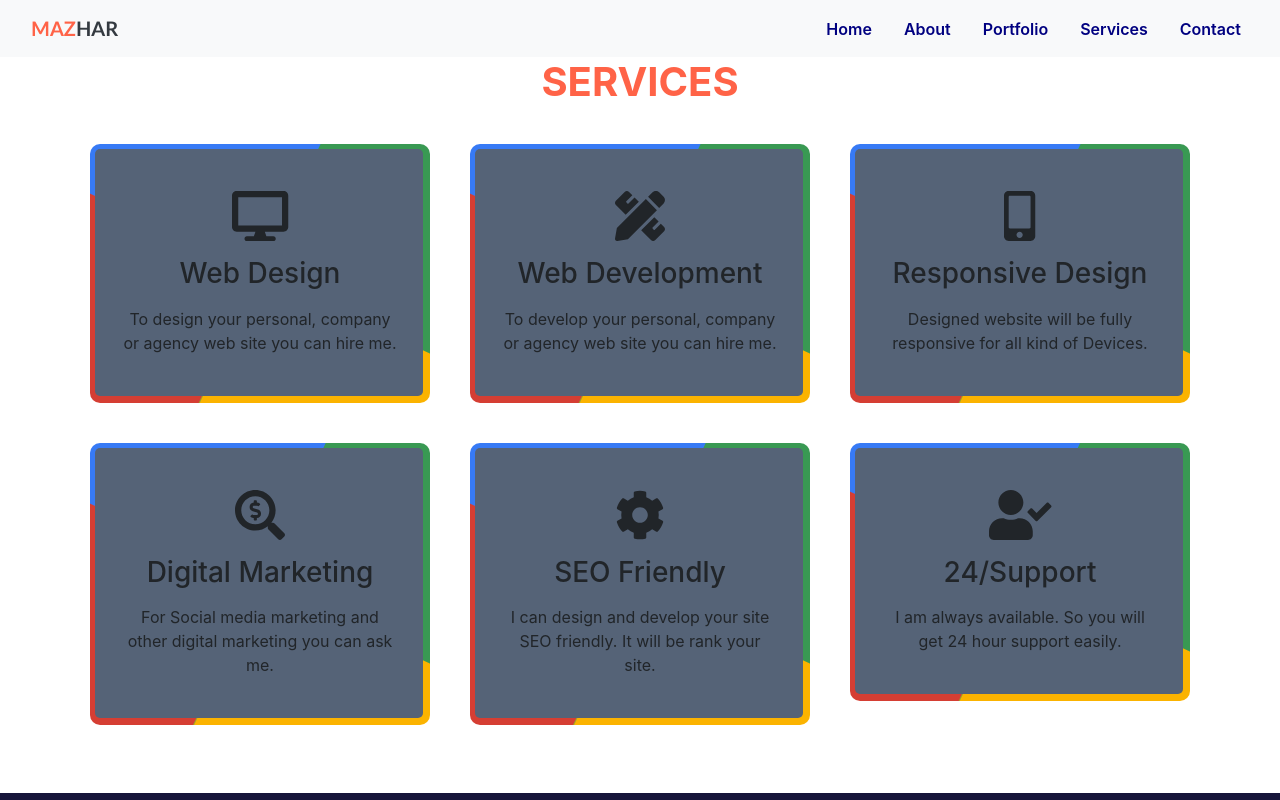
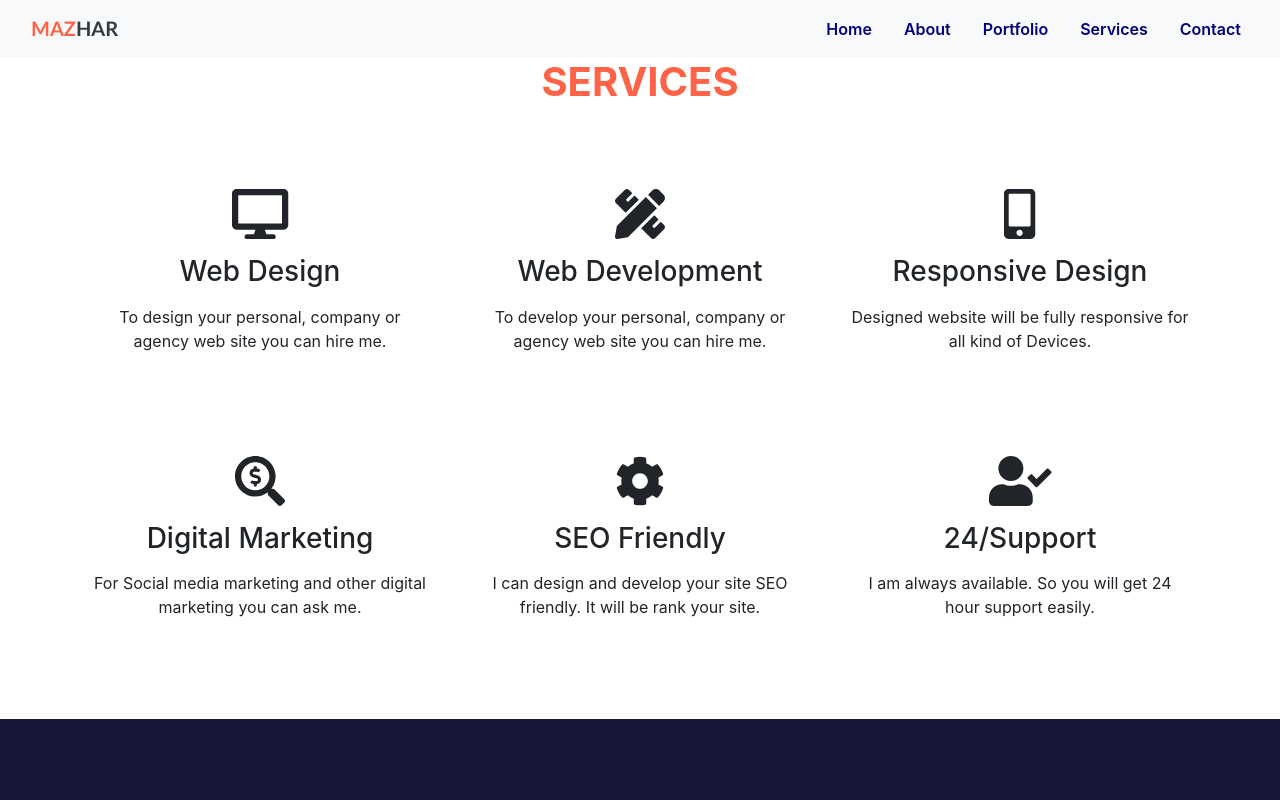
Before and after one commit to mazhars-git/my-portfolio-site, a React (Create React App) app: page /services in a window 1280 px wide. Shown: the top 800 px of the page. Built offline with nearby package versions, Linux system fonts and the light colour scheme.

Commit message:
update desing card

```diff
--- a/src/component/Home/Contact/Contact.js
+++ b/src/component/Home/Contact/Contact.js
@@ -30,7 +30,7 @@ const Contact = () => {
 
     return (
         <section id="contact" className="container py-5">
-            <p className="text-center">Feel free to contact me anytime</p>
+            <p className="text-center">Contact Me</p>
             <h2 className="text-brand p-0 pb-5">Get in Touch</h2>
             <div className="row">
                 <div data-aos="flip-up" className="col-md-4 contact-info pb-2">
--- a/src/component/Home/ServiceDetails/ServiceDetails.css
+++ b/src/component/Home/ServiceDetails/ServiceDetails.css
@@ -4,8 +4,13 @@
     text-align: center;
 }
 .service-info:hover{
-    box-shadow: 5px 5px 10px 2px gray;
+    box-shadow: 5px 5px 10px 3px gray;
     border-radius: 10px;
+    transition: 0.5s;
+}
+.service-info:hover .icon{
+    color: #ff6347;
+    transition: 0.5s;
 }
 .service-info .icon{
     font-size: 50px;
@@ -13,7 +18,7 @@
 }
 
 
-
+/*
 @keyframes rotate {
 	100% {
 		transform: rotate(.5turn);
@@ -55,4 +60,4 @@
     height: calc(100% - 12px);
     background: rgb(85, 99, 119);
     border-radius: 5px;
-}
+} */
--- a/src/component/Home/ServiceDetails/ServiceDetails.js
+++ b/src/component/Home/ServiceDetails/ServiceDetails.js
@@ -6,7 +6,7 @@ const ServiceDetails = ({service}) => {
     return (
         <div className="col-md-4 p-0">
             <div className="service-info">
-                <div className="service-box">
+                <div className="service-box py-3">
                     <p><FontAwesomeIcon className="icon" icon={service.img} /></p>
                     <h3 className="my-3">{service.title}</h3>
                     <p>{service.details}</p>
--- a/src/component/Home/Services/Services.js
+++ b/src/component/Home/Services/Services.js
@@ -40,7 +40,7 @@ const Services = () => {
     ]
     return (
         <section id="services" className="container py-5">
-            <h2 className="text-brand">Services</h2>
+            <h2 className="text-brand pb-4">Services</h2>
             <div className="row">
                 {
                     serviceInfo.map(service => <ServiceDetails service={service}></ServiceDetails>)
```
